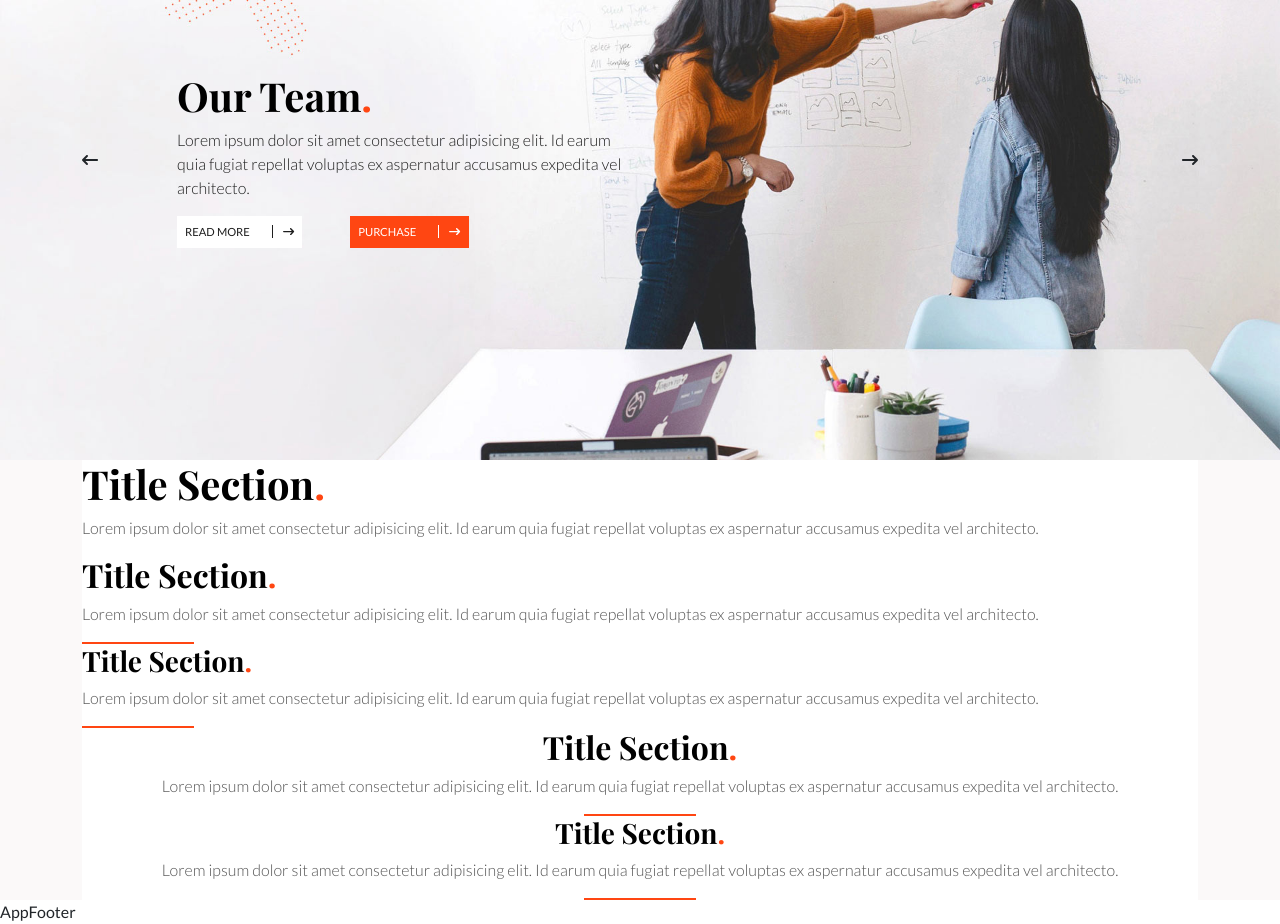
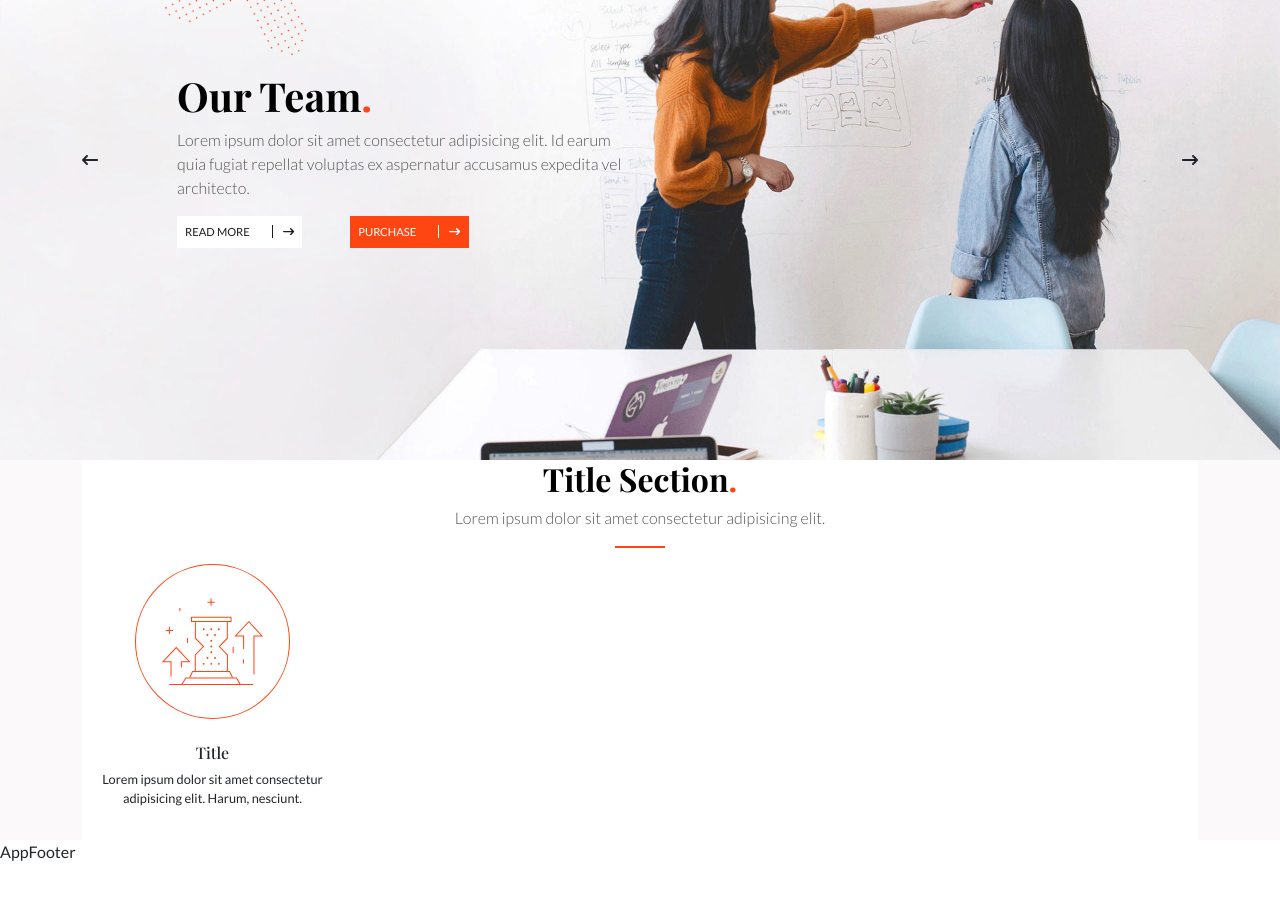
Before and after one commit to Roberto-Larivera/proj-html-vuejs, a Vue app: page / in a window 1280 px wide. Shown: the part 240-1164 px from the top of the page. After the commit the page ends 1104 px from the top, so only its background shows below. Built offline with nearby package versions, Linux system fonts and the light colour scheme.

Commit message:
mod MainSectionSkill + card all'interno

```diff
--- a/src/components/All/SectionTitle.vue
+++ b/src/components/All/SectionTitle.vue
@@ -61,9 +61,9 @@ export default {
 h2,
 h1,
 h3 {
-    font-family: 'Playfair Display', serif;
     font-weight: 700;
     color: $text_color-14;
+    text-transform: capitalize;
 }
 
 .text_orange {
@@ -75,7 +75,7 @@ p {
     font-weight: 300;
 }
 .line_twxt-orange{
-    width: 10%;
+    width: 50px;
     border: 1px solid $border_color-5;
 }
 </style>
--- a/src/components/Header/HeaderBottom.vue
+++ b/src/components/Header/HeaderBottom.vue
@@ -1,11 +1,11 @@
 <script>
 import AllButton from '../All/AllButton.vue';
-import HeaderSlide from './HeaderSlide.vue';
+import SectionTitle from '../All/SectionTitle.vue';
 export default {
     name: 'HeaderBottom',
     components:{
         AllButton,
-        HeaderSlide,
+        SectionTitle,
     },
     data() {
         return {
@@ -23,7 +23,10 @@ export default {
 
         </div>
         <div class="col-5 h-100 d-flex flex-column justify-content-center">
-            <HeaderSlide />
+            <SectionTitle
+            :section="'h1'"
+            :title="'our team'"
+            />
             <div class="group_buttons d-flex flex-wrap gap-5">
                 <AllButton :text="'read more'"/>
                 <AllButton :text="'purchase'" :color="'tm_orange'"/>
--- a/src/components/Header/HeaderSlide.vue
+++ /dev/null
@@ -1,50 +0,0 @@
-<script>
-export default {
-    name: 'HeaderSlide',
-    components: {
-    },
-    data() {
-        return {
-
-        }
-    },
-    props:{
-        title:{
-            type: String,
-            default: 'Our Team'
-        },
-        description: {
-            type: String,
-            default: 'Lorem ipsum dolor sit amet consectetur adipisicing elit. Id earum quia fugiat repellat voluptas ex aspernatur accusamus expedita vel architecto.'
-
-        }
-    }
-
-}
-</script>
-
-<template>
-    <div>
-        <h1>
-            {{title}}<span class="text_orange">.</span>
-        </h1>
-        <p>
-            {{description}}
-        </p>
-    </div>
-</template>
-
-<style lang="scss" scoped>
-h1 {
-    font-family: 'Playfair Display', serif;
-    font-weight: 700;
-    color: $text_color-14;
-}
-.text_orange{
-    color: $text_color-8;
-}
-p{
-    color: $text_color-12;
-    font-weight: 300;
-}
-</style>
--- a/src/components/Main/MainSectionSkill.vue
+++ b/src/components/Main/MainSectionSkill.vue
@@ -7,7 +7,6 @@ export default {
   },
   data() {
     return {
-
     }
   }
 
@@ -20,11 +19,28 @@ export default {
       <div class="box_bg">
         <div class="row">
           <div class="col ">
-            <SectionTitle  :section="'h1'"/>
-            <SectionTitle  :section="'h2'" />
-            <SectionTitle  :section="'h3'"/>
-            <SectionTitle  :section="'h2'" :sectionAlign="'center'" />
-            <SectionTitle  :section="'h3'" :sectionAlign="'center'"/>
+            <SectionTitle
+            :section="'h2'"
+            :sectionAlign="'center'"
+            :description="'Lorem ipsum dolor sit amet consectetur adipisicing elit.'"
+            />
+          </div>
+        </div>
+        <div class="row row-cols-4">
+          <div class="col">
+            <div class="my_card p-3">
+              <div class="my_card-img mb-4">
+                <img src="../../assets/svg/svg-0.svg" alt="">
+              </div>
+              <div class="my_card-text">
+                <h6>
+                  Title
+                </h6>
+                <p>
+                  Lorem ipsum dolor sit amet consectetur adipisicing elit. Harum, nesciunt.
+                </p>
+              </div>
+            </div>
           </div>
         </div>
       </div>
@@ -36,4 +52,12 @@ export default {
 .box_bg{
   background-color: $background_color-1;
 }
+.my_card{
+  text-align: center;
+  .my_card-text{
+    p{
+      font-size: 0.8rem;
+    }
+  }
+}
 </style>
--- a/src/style/main.scss
+++ b/src/style/main.scss
@@ -6,3 +6,12 @@
 body {
     font-family: 'Lato', sans-serif;
 }
+
+h1,
+h2,
+h3,
+h4,
+h5,
+h6{
+    font-family: 'Playfair Display', serif;
+}
```
